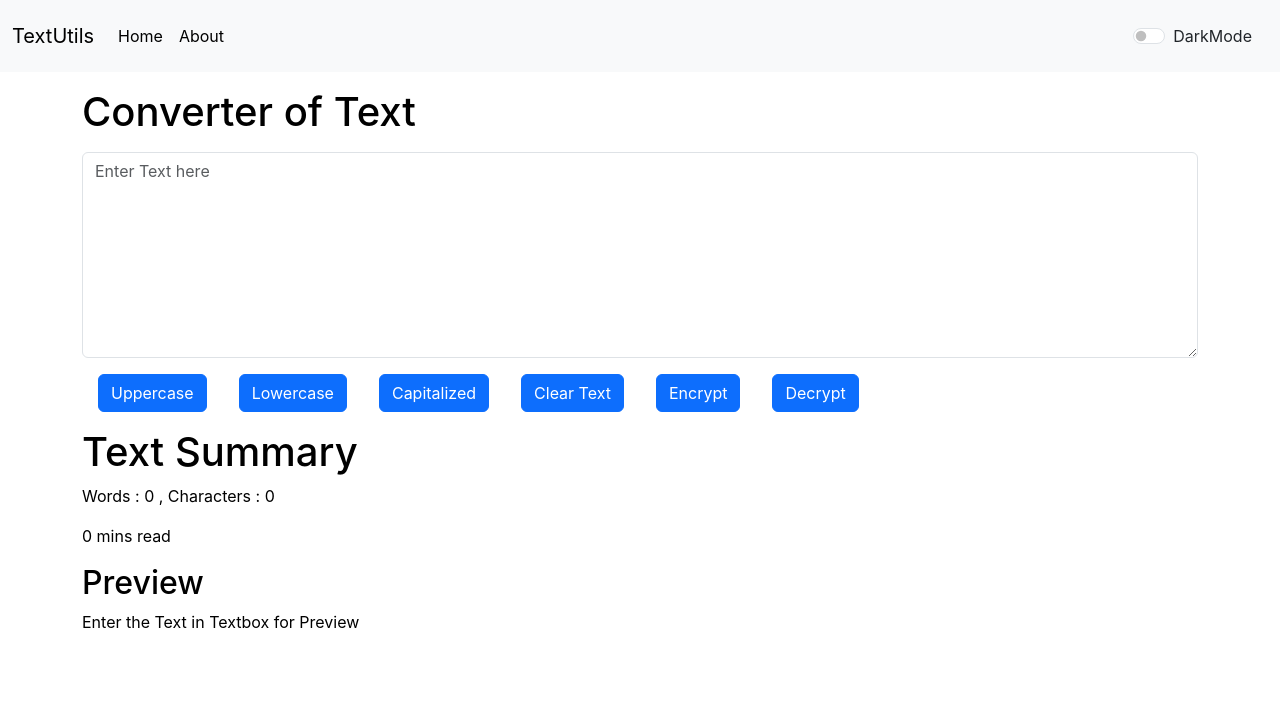
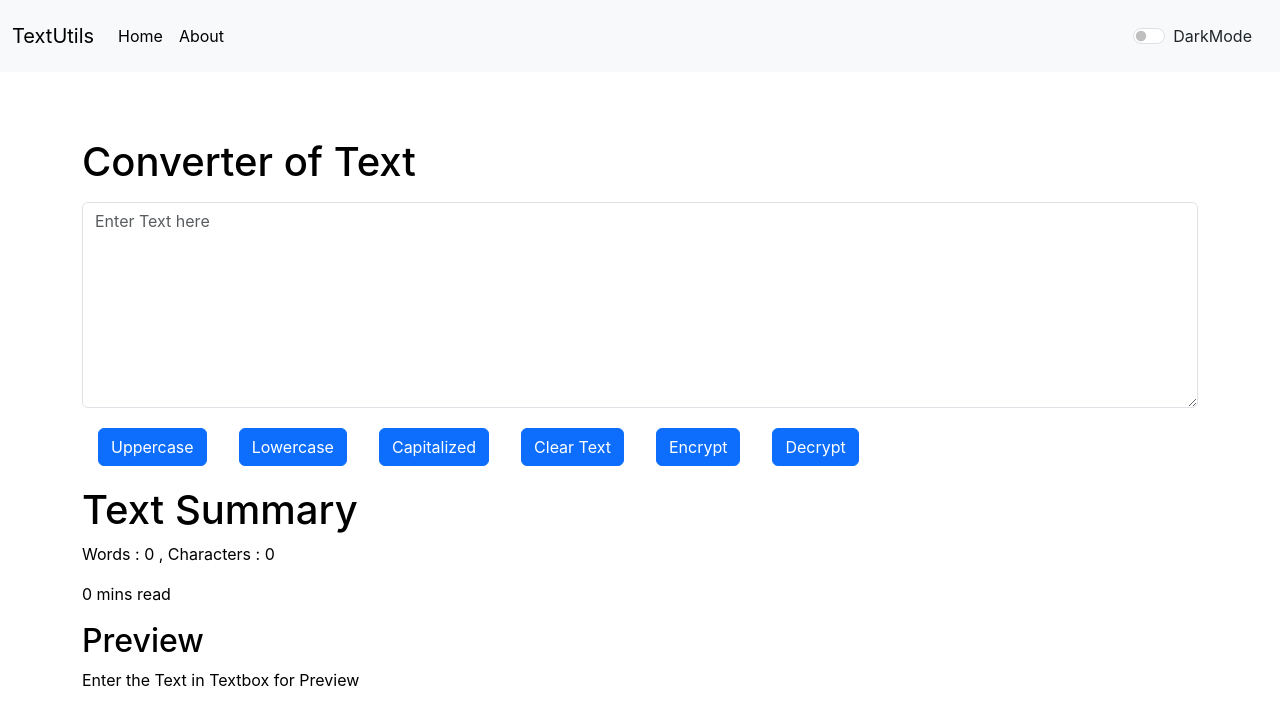
Before and after one commit to JoyCode4/textutils, a React (Create React App) app: page / in a window 1280 px wide. Shown: the top 724 px of the page. Built offline with nearby package versions, Linux system fonts and the light colour scheme.

Commit message:
make the update in ui of the application

```diff
--- a/src/App.js
+++ b/src/App.js
@@ -43,7 +43,7 @@ const showAlert=(message,type)=>{
         <Alert alert={alert} />
         <Routes>
           <Route path='/' element={<TextForm heading="Converter of Text" mode={mode} showAlert={showAlert}/>}/>
-          <Route path='/about' element={<About />}/>
+          <Route path='/about' element={<About mode={mode}/>}/>
         </Routes>
       </Router>
       </>
--- a/src/components/About.js
+++ b/src/components/About.js
@@ -1,31 +1,13 @@
 import React, {useState} from "react";
 
-export default function About() {
-    const [bg,bgState] = useState({
-        backgroundColor:"white",
-        color:"black"
-    });
+export default function About(props) {
+    let myStyle = {
+        color:props.mode==="dark"?"white":"black",
+        backgroundColor:props.mode==="dark"?"#0b0a36":"white",
+    }
 
-    const [text,textState] = useState("Enable Dark Mode");
-    const toggleMode = ()=>{
-        if(bg.backgroundColor==="white"){
-            bgState({
-                backgroundColor:"black",
-                color:"white",
-                border:"0px solid white"
-            })
-            textState("Disable Dark Mode");
-        }
-        else{
-            bgState({
-                backgroundColor:"white",
-                color:"black"
-            })
-            textState("Enable Dark Mode");
-        }
-    }
     return (
-    <div className="container my-4 px-3 py-2" style={bg}>
+        <div className={`container my-4 px-3 py-2`} style={myStyle}>
             <h1 className="my-3">About Us</h1>
             <div className="accordion" id="accordionExample">
                 <div className="accordion-item">
@@ -37,7 +19,7 @@ export default function About() {
                     data-bs-target="#collapseOne"
                     aria-expanded="true"
                     aria-controls="collapseOne"
-                style={bg}
+                    style={{backgroundColor:props.mode==="dark"?"rgb(74 72 166)":"white",color:props.mode==="dark"?"white":"black"}}
                     >
                     Accordion Item #1
                     </button>
@@ -46,7 +28,7 @@ export default function About() {
                     id="collapseOne"
                     className="accordion-collapse collapse show"
                     data-bs-parent="#accordionExample"
-                style={bg}
+                    style={{backgroundColor:props.mode==="dark"?"rgb(74 72 166)":"white",color:props.mode==="dark"?"white":"black"}}
                 >
                     <div className="accordion-body">
                     <strong>This is the first item's accordion body.</strong> It is
@@ -61,7 +43,7 @@ export default function About() {
                 </div>
                 </div>
                 <div className="accordion-item">
-            <h2 className="accordion-header">
+                <h2 className={`accordion-header`}>
                     <button
                     className="accordion-button collapsed"
                     type="button"
@@ -69,7 +51,7 @@ export default function About() {
                     data-bs-target="#collapseTwo"
                     aria-expanded="false"
                     aria-controls="collapseTwo"
-                style={bg}
+                    style={{backgroundColor:props.mode==="dark"?"rgb(74 72 166)":"white",color:props.mode==="dark"?"white":"black"}}
                     >
                     Accordion Item #2
                     </button>
@@ -78,7 +60,7 @@ export default function About() {
                     id="collapseTwo"
                     className="accordion-collapse collapse"
                     data-bs-parent="#accordionExample"
-                style={bg}
+                    style={{backgroundColor:props.mode==="dark"?"rgb(74 72 166)":"white",color:props.mode==="dark"?"white":"black"}}
                 >
                     <div className="accordion-body">
                     <strong>This is the second item's accordion body.</strong> It is
@@ -101,7 +83,7 @@ export default function About() {
                     data-bs-target="#collapseThree"
                     aria-expanded="false"
                     aria-controls="collapseThree"
-                style={bg}
+                    style={{backgroundColor:props.mode==="dark"?"rgb(74 72 166)":"white",color:props.mode==="dark"?"white":"black"}}
                     >
                     Accordion Item #3
                     </button>
@@ -110,7 +92,7 @@ export default function About() {
                     id="collapseThree"
                     className="accordion-collapse collapse"
                     data-bs-parent="#accordionExample"
-                style={bg}
+                    style={{backgroundColor:props.mode==="dark"?"rgb(74 72 166)":"white",color:props.mode==="dark"?"white":"black"}}
                 >
                     <div className="accordion-body">
                     <strong>This is the third item's accordion body.</strong> It is
@@ -125,10 +107,6 @@ export default function About() {
                 </div>
                 </div>
             </div>
-        <div className="form-check form-switch m-3">
-            <input className="form-check-input" onClick={toggleMode} type="checkbox" role="switch" id="flexSwitchCheckDefault"/>
-            <label className="form-check-label" htmlFor="flexSwitchCheckDefault">{text}</label>
-        </div>
         </div>
     );
 }
--- a/src/components/Alert.js
+++ b/src/components/Alert.js
@@ -6,8 +6,10 @@ const Alert=(props)=>{
         return lower.charAt(0).toUpperCase() + lower.slice(1);
     }
     return (
-        props.alert && <div className={`alert alert-${props.alert.type} alert-dismissible fade show`} role="alert">
-            <strong>{captalize(props.alert.type)}</strong> : {props.alert.msg}
+        <div style={{height:"50px"}}>
+            {props.alert && <div className={`alert alert-${props.alert.type} alert-dismissible fade show`} role="alert">
+                <strong>{captalize(props.alert.type)}</strong> : {props.alert.msg}
+            </div>}
         </div>
 
     )
--- a/src/components/TextForm.js
+++ b/src/components/TextForm.js
@@ -80,22 +80,22 @@ function TextForm(props) {
             }}
           ></textarea>
         </div>
-        <button className={`btn btn-primary mx-3`} onClick={Uppercase}>
+        <button className={`btn btn-primary mx-3 my-1`} onClick={Uppercase}>
           Uppercase
         </button>
-        <button className="btn btn-primary mx-3" onClick={Lowercase}>
+        <button className="btn btn-primary mx-3 my-1" onClick={Lowercase}>
           Lowercase
         </button>
-        <button className="btn btn-primary mx-3" onClick={Capitalized}>
+        <button className="btn btn-primary mx-3 my-1" onClick={Capitalized}>
           Capitalized
         </button>
-        <button className="btn btn-primary mx-3" onClick={Clear}>
+        <button className="btn btn-primary mx-3 my-1" onClick={Clear}>
           Clear Text
         </button>
-        <button className="btn btn-primary mx-3" onClick={Encrypt}>
+        <button className="btn btn-primary mx-3 my-1" onClick={Encrypt}>
           Encrypt
         </button>
-        <button className="btn btn-primary mx-3" onClick={Decrypt}>
+        <button className="btn btn-primary mx-3 my-1" onClick={Decrypt}>
           Decrypt
         </button>
       </div>
```
Lines whose indentation alone changed are shown as unchanged.
